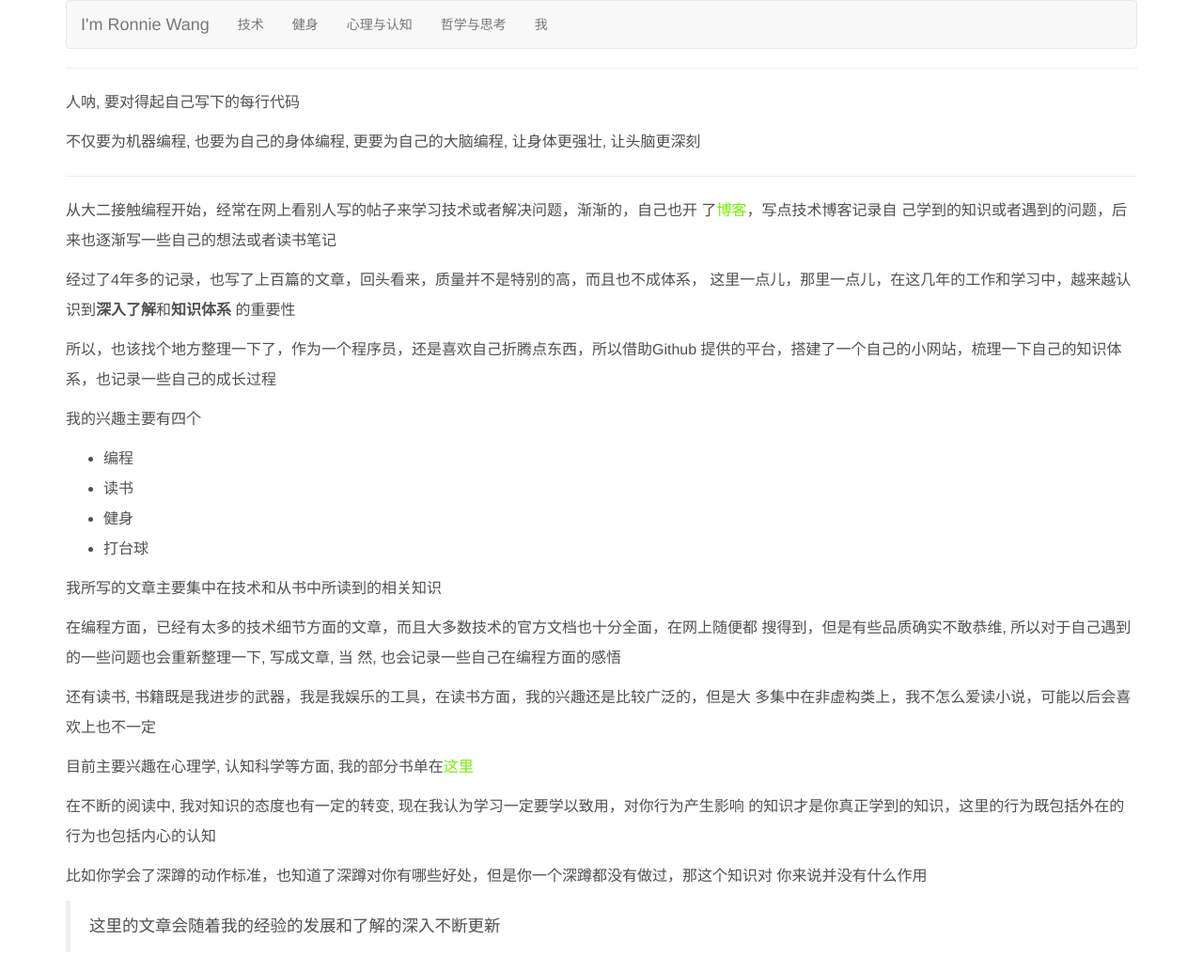
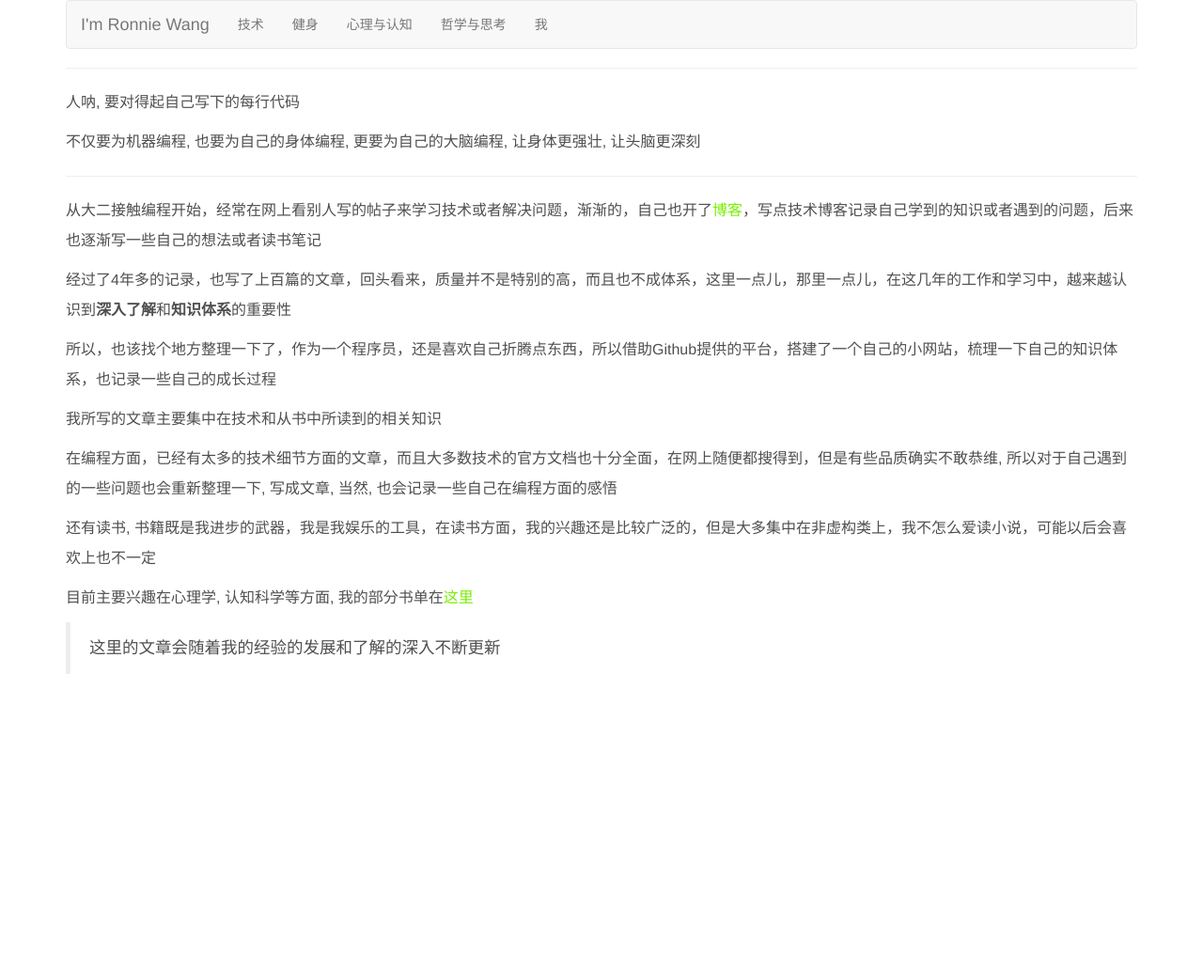
Before and after one commit to ronniewang/ronniewang.github.io, a Jekyll site: the page built from index.md, in a window 1280 px wide. Shown: the whole page at 94% size. Built offline with Jekyll 4.4.1, drawn with Linux system fonts in a browser that asks for light colours; after the commit the page ends 900 px from its top, so only the background shows below that.

Commit message:
update files

```diff
--- a/index.md
+++ b/index.md
@@ -16,7 +16,7 @@ title: I'm Ronnie Wang
 //                        + "<hr/>";
 //                $("#content").append("<div>" + div + "</div>");
 //            });
-//        });
+//        });≤
     });
 </script>
 
@@ -26,39 +26,18 @@ title: I'm Ronnie Wang
 
 ---
 
-从大二接触编程开始，经常在网上看别人写的帖子来学习技术或者解决问题，渐渐的，自己也开
-了[博客](http://blog.csdn.net/ro_wsy?viewmode=contents)，写点技术博客记录自
-己学到的知识或者遇到的问题，后来也逐渐写一些自己的想法或者读书笔记
+从大二接触编程开始，经常在网上看别人写的帖子来学习技术或者解决问题，渐渐的，自己也开了[博客](http://blog.csdn.net/ro_wsy?viewmode=contents)，写点技术博客记录自己学到的知识或者遇到的问题，后来也逐渐写一些自己的想法或者读书笔记
 
-经过了4年多的记录，也写了上百篇的文章，回头看来，质量并不是特别的高，而且也不成体系，
-这里一点儿，那里一点儿，在这几年的工作和学习中，越来越认识到**深入了解**和**知识体系**
-的重要性
+经过了4年多的记录，也写了上百篇的文章，回头看来，质量并不是特别的高，而且也不成体系，这里一点儿，那里一点儿，在这几年的工作和学习中，越来越认识到**深入了解**和**知识体系**的重要性
 
-所以，也该找个地方整理一下了，作为一个程序员，还是喜欢自己折腾点东西，所以借助Github
-提供的平台，搭建了一个自己的小网站，梳理一下自己的知识体系，也记录一些自己的成长过程
-
-我的兴趣主要有四个
-
-* 编程
-* 读书
-* 健身
-* 打台球
+所以，也该找个地方整理一下了，作为一个程序员，还是喜欢自己折腾点东西，所以借助Github提供的平台，搭建了一个自己的小网站，梳理一下自己的知识体系，也记录一些自己的成长过程
 
 我所写的文章主要集中在技术和从书中所读到的相关知识
 
-在编程方面，已经有太多的技术细节方面的文章，而且大多数技术的官方文档也十分全面，在网上随便都
-搜得到，但是有些品质确实不敢恭维, 所以对于自己遇到的一些问题也会重新整理一下, 写成文章, 当
-然, 也会记录一些自己在编程方面的感悟
+在编程方面，已经有太多的技术细节方面的文章，而且大多数技术的官方文档也十分全面，在网上随便都搜得到，但是有些品质确实不敢恭维, 所以对于自己遇到的一些问题也会重新整理一下, 写成文章, 当然, 也会记录一些自己在编程方面的感悟
 
-还有读书, 书籍既是我进步的武器，我是我娱乐的工具，在读书方面，我的兴趣还是比较广泛的，但是大
-多集中在非虚构类上，我不怎么爱读小说，可能以后会喜欢上也不一定
+还有读书, 书籍既是我进步的武器，我是我娱乐的工具，在读书方面，我的兴趣还是比较广泛的，但是大多集中在非虚构类上，我不怎么爱读小说，可能以后会喜欢上也不一定
 
 目前主要兴趣在心理学, 认知科学等方面, 我的部分书单在[这里](http://ronnie.wang/sole/my-book-list.html)
 
-在不断的阅读中, 我对知识的态度也有一定的转变, 现在我认为学习一定要学以致用，对你行为产生影响
-的知识才是你真正学到的知识，这里的行为既包括外在的行为也包括内心的认知
-
-比如你学会了深蹲的动作标准，也知道了深蹲对你有哪些好处，但是你一个深蹲都没有做过，那这个知识对
-你来说并没有什么作用
-
 > 这里的文章会随着我的经验的发展和了解的深入不断更新
```
